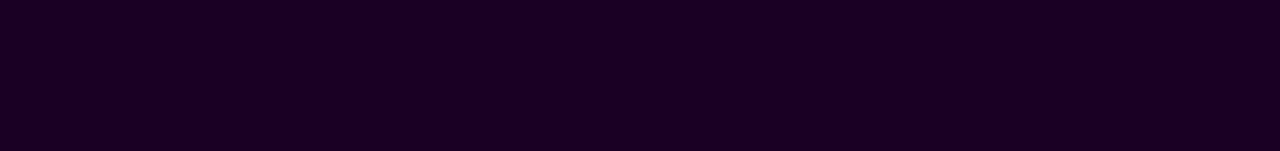
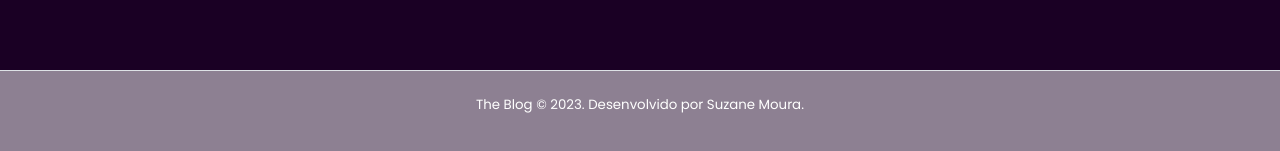
Before and after one commit to suuzanemoura/angular-blog, an Angular app: page / in a window 1280 px wide. Shown: the part 1277-1428 px from the top of the page. Before the commit the page ends 1347 px from the top, so only its background shows below. Built offline with nearby package versions, Linux system fonts and the light colour scheme.

Commit message:
:sparkles: feat: footer criado

```diff
--- a/src/app/app.component.html
+++ b/src/app/app.component.html
@@ -14,5 +14,6 @@
   </article>
 </div>
 </main>
+<app-footer></app-footer>
 
 <router-outlet></router-outlet>
--- a/src/app/app.module.ts
+++ b/src/app/app.module.ts
@@ -7,6 +7,7 @@
 import { MenuTitleComponent } from './components/menu-title/menu-title.component';
 import { BigCardComponent } from './components/big-card/big-card.component';
 import { SmallCardComponent } from './components/small-card/small-card.component';
+import { FooterComponent } from './components/footer/footer.component';
 
 @NgModule({
   declarations: [
@@ -15,6 +16,7 @@
     MenuTitleComponent,
     BigCardComponent,
     SmallCardComponent,
+    FooterComponent,
   ],
   imports: [
     BrowserModule,
--- /dev/null
+++ b/src/app/components/footer/footer.component.css
@@ -0,0 +1,4 @@
+footer{
+    background-color: rgba(255, 255, 255, 0.5);
+    font-size: smaller;
+}
--- /dev/null
+++ b/src/app/components/footer/footer.component.html
@@ -0,0 +1,13 @@
+<footer
+  class="
+    d-flex
+    flex-wrap
+    justify-content-center
+    align-items-center
+    p-4
+    border-top
+  "
+>
+    <p class="bg-transparent">The Blog © 2023. Desenvolvido por Suzane Moura.</p>
+
+</footer>
```
Also changed, not shown: src/app/components/footer/footer.component.ts (added, +10 -0 lines).
